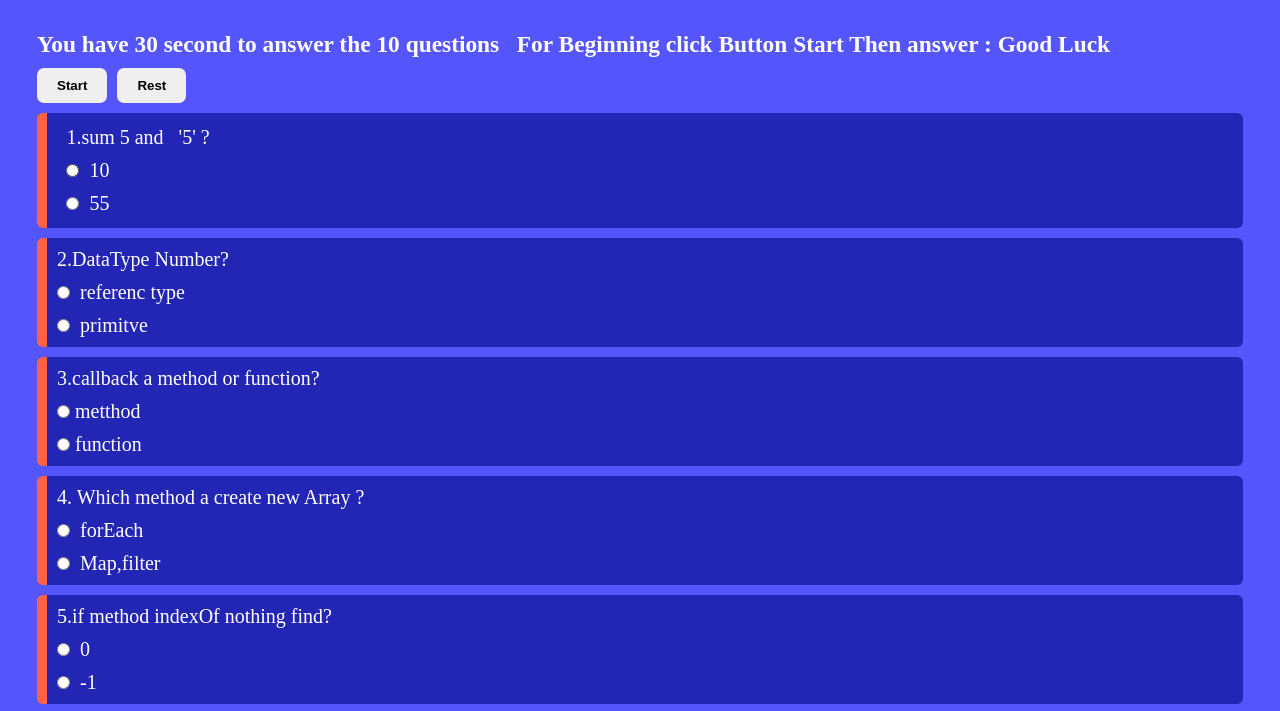
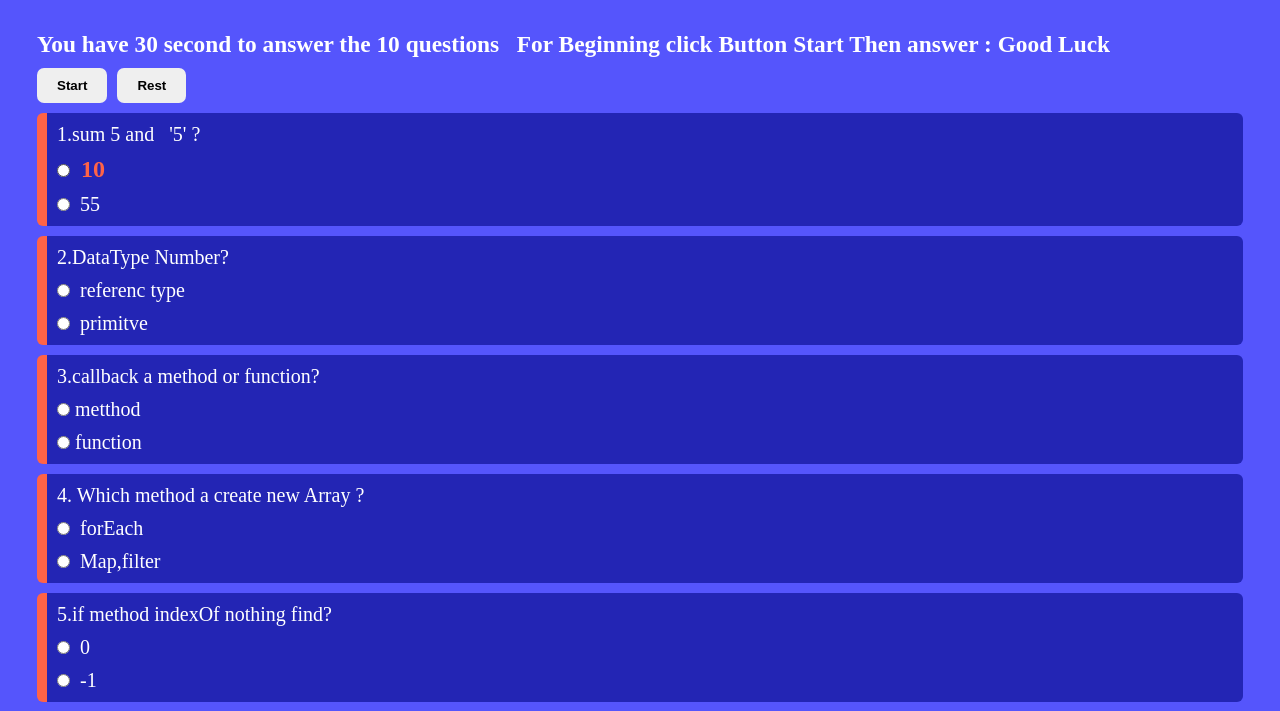
Before and after one commit to ghiyaee/quiz, a plain HTML site: page index.html in a window 1280 px wide. In both pictures the pointer is over the label "10". Shown: the part 88-799 px from the top of the page. Drawn offline with Linux system fonts and the light colour scheme.

Commit message:
change animation

```diff
--- a/style.css
+++ b/style.css
@@ -62,9 +62,11 @@ margin: 10px 0;
 background-color: rgb(35, 37, 180);
 border-left: 10px solid tomato;
 }
-.container:hover{
-padding: 0.5rem 0.9rem;
+.container label:hover{
+ color:rgb(255,99,71);
 transition: all 0.3s ease-in-out;
+font-size: larger;
+font-weight: bold;
 }
 .container p,div{
     padding: 5px;
```
